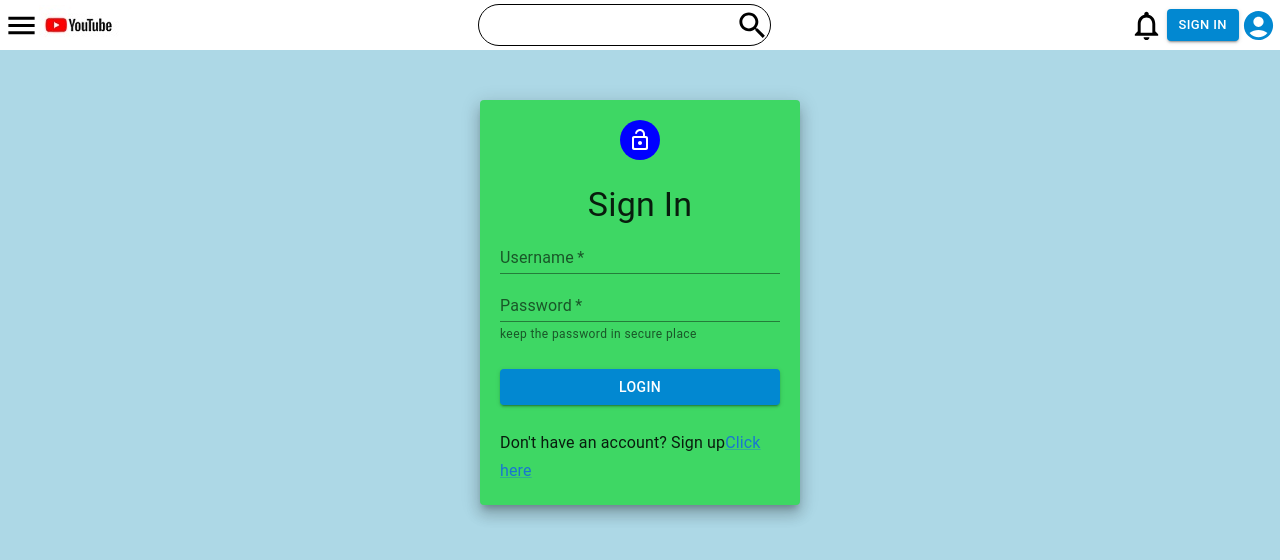
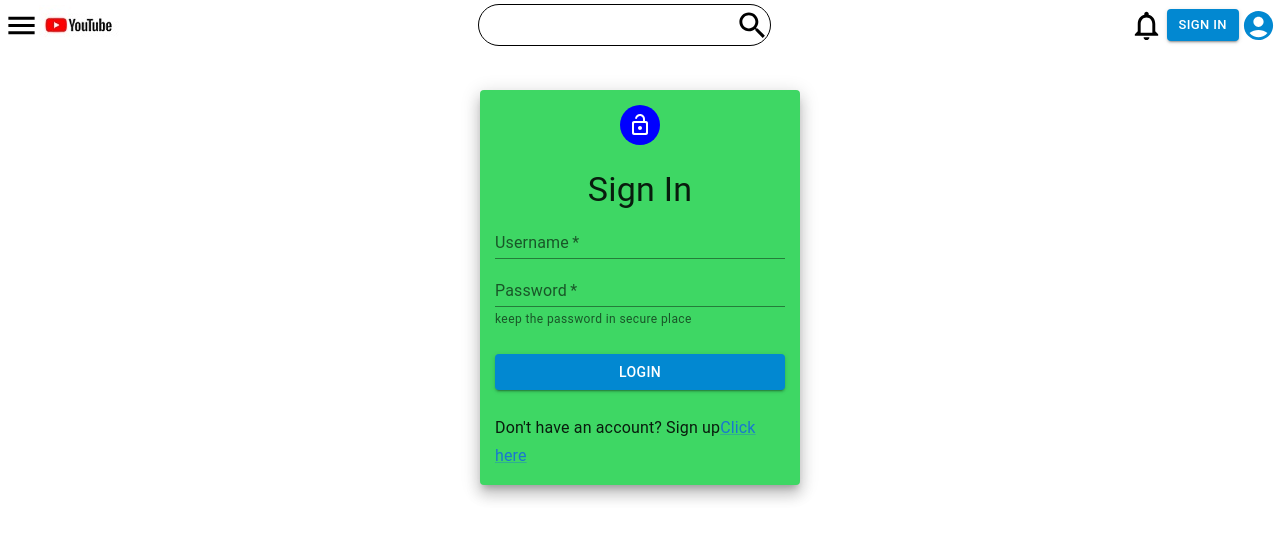
Before and after one commit to sarabjitsinha/youtube_clone_Frontend, a React (Vite) app: page /signin in a window 1280 px wide. Shown: the top 560 px of the page. Built offline with nearby package versions, Linux system fonts and the light colour scheme.

Commit message:
fixed container overflow

```diff
--- a/src/components/Sidebar/Sidebar.css
+++ b/src/components/Sidebar/Sidebar.css
@@ -1,7 +1,5 @@
 .sidebar{
     height:100vh;
-    /* background: #fff; */
-    /* width: 105%; */
     position: relative;
     top: 0;
     padding-left: 2%;
--- a/src/components/Signin.jsx
+++ b/src/components/Signin.jsx
@@ -43,8 +43,6 @@ function Signin() {
         else if(usercheck.data==='success'){
           setUser(userName)
           setLogin(true)
-
-          console.log("navigating")
           navigate('/')
         }
 
@@ -57,7 +55,7 @@ userValid();
     <div className={`${theme}`}>
       <Grid2
         sx={{
-          backgroundColor: "lightblue",
+          // backgroundColor: "lightblue",
           height: "100vh",
           position: "relative",
         }}
@@ -65,7 +63,7 @@ userValid();
         <Paper
           elevation={10}
           className="paperStyle"
-          style={{ backgroundColor: "#3ed764", top: "50px", padding: "20px" }}
+          style={{ backgroundColor: "#3ed764", top: "40px", padding: "15px" }}
         >
           <Grid2 align="center">
             <Avatar sx={{ backgroundColor: "blue" }}>
```
